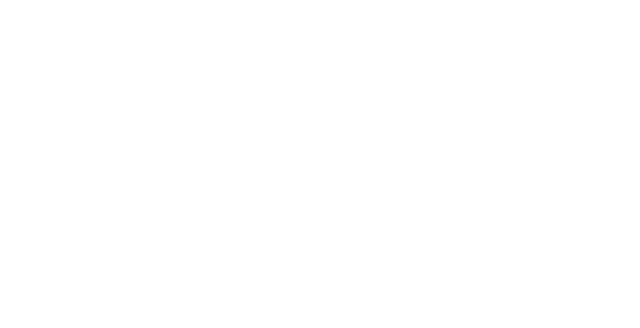
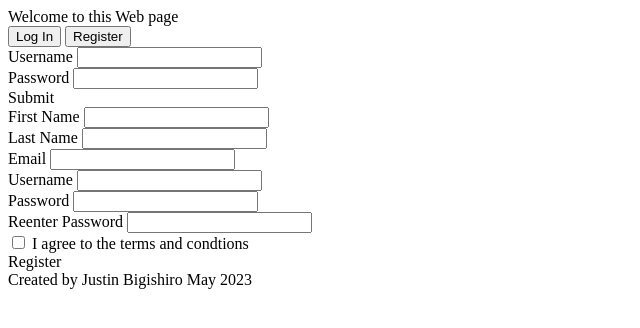
Before and after one commit to jbigishiro/Login-page, a plain HTML site: page index.html in a window 1280 px wide. Shown: the whole page, without its empty margins (0-640 px from the left). Drawn offline with Linux system fonts and the light colour scheme.

Commit message:
add html contents

```diff
--- a/index.html
+++ b/index.html
@@ -1,12 +1,74 @@
 <!DOCTYPE html>
 <html lang="en">
+
 <head>
     <meta charset="UTF-8">
     <meta http-equiv="X-UA-Compatible" content="IE=edge">
     <meta name="viewport" content="width=device-width, initial-scale=1.0">
     <title>Login Web Page</title>
 </head>
+
 <body>
+    <header id="header">
+        Welcome to this Web page
+    </header>
 
+    <div id="main">
+        <div id="loginPage">
+            <div id="logginBox">
+                <button type="button" id="logginButton">Log In</button>
+                <button type="button" id="registerButton">Register</button>
+
+            </div>
+            <form id="login">
+                <div>
+                    <label for="userName">Username</label>
+                    <input type="text" name="userName" id="userName">
+                </div>
+                <div>
+                    <label for="password">Password</label>
+                    <input type="password" name="password" id="password">
+                </div>
+                <div>
+                    <buttom type="submit" id="submit">Submit</buttom>
+                </div>
+            </form>
+            <form id="registerButton">
+                <div>
+                    <label for="firstName">First Name</label>
+                    <input type="text" name="firstName" id="firstName">
+                </div>
+                <div>
+                    <label for="lastName">Last Name</label>
+                    <input type="text" name="lastName" id="lastName">
+                </div>
+                <div>
+                    <label for="email">Email</label>
+                    <input type="email" name="email" id="email">
+                </div>
+                <label for="userName">Username</label>
+                    <input type="text" name="userName" id="userName">
+                <div>
+                    <label for="password">Password</label>
+                    <input type="password" name="password" id="password">
+                </div>
+                <div>
+                    <label for="reenterPassword"> Reenter Password</label>
+                    <input type="password" name="reenterPassword" id="reenterPassword">
+                </div>
+                <div>
+                    <input type="checkbox" name="checkBox" id="checkBox"> <span>I agree to the terms and condtions</span>
+                </div>
+                <div>
+                    <buttom type="submit" id="submit">Register</buttom>
+                </div>
+            </form>
+        </div>
+        <div id="listingPage">
+
+        </div>
+    </div>
+    <footer id="footer"> Created by Justin Bigishiro May 2023</footer>
 </body>
+
 </html>
```
